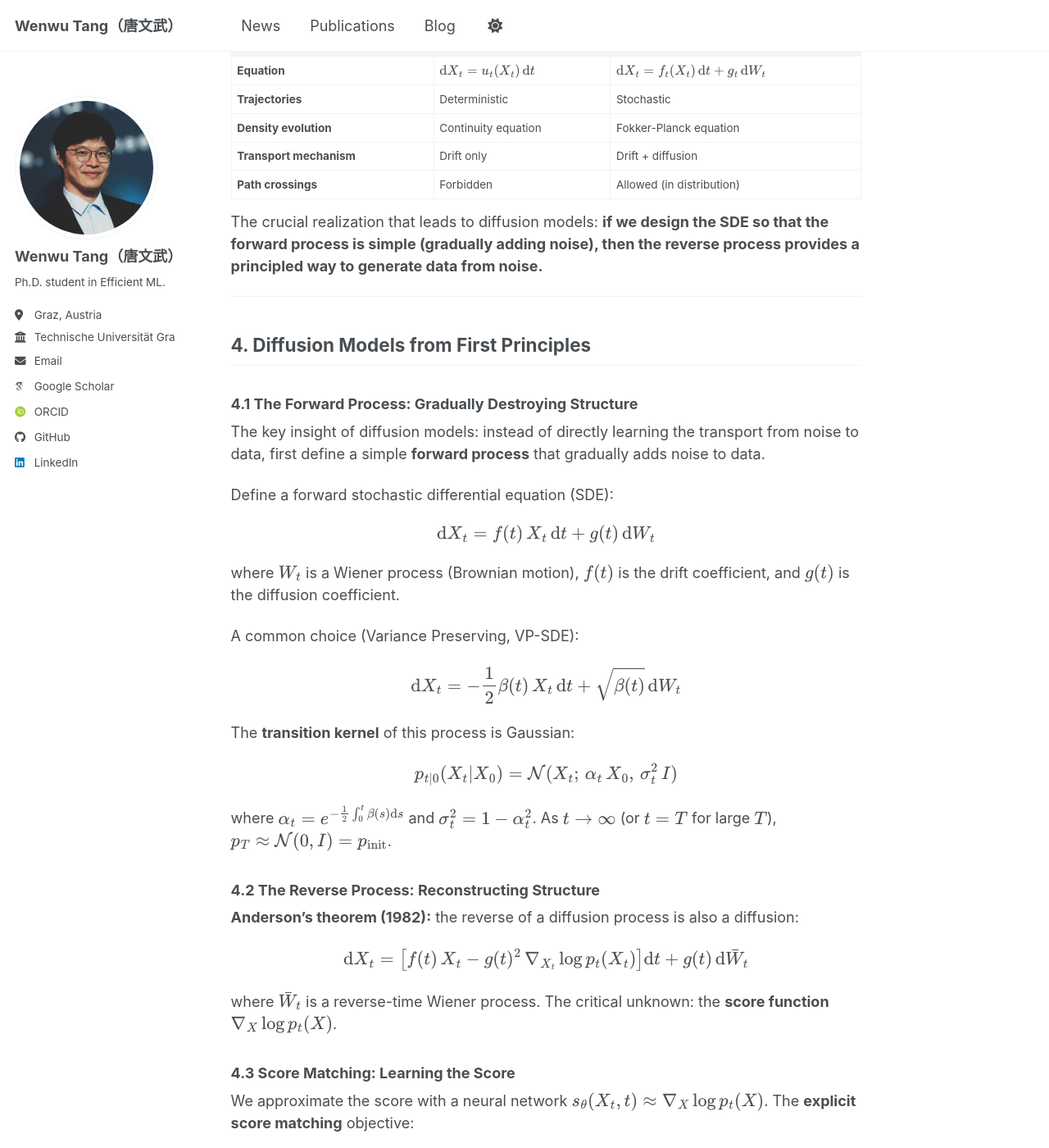
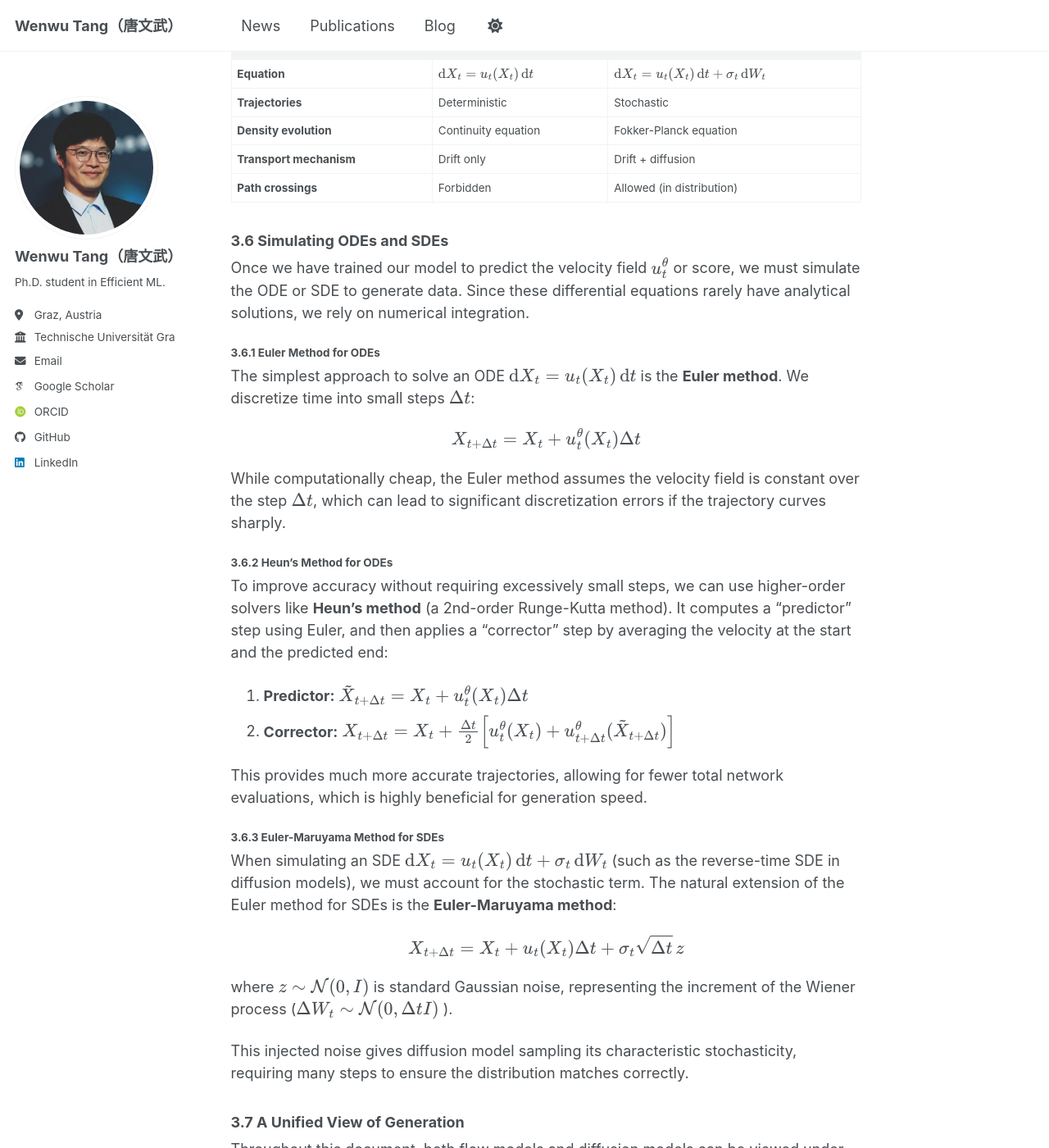
Before and after one commit to TWWinde/TWWinde.github.io, a Jekyll site: the page built from _posts/2012-08-14-blog-post-1.md, in a window 1280 px wide and 1400 px high, scrolled down 3315 px. Shown: the whole window at 82% size. Built offline with Jekyll 4.4.1, drawn with Linux system fonts in a browser that asks for light colours; some web fonts are replaced; a script bundle is joined from its source files by our own code; library files that are not in the unit come from our copies; some of the changed text lies outside the part shown.

Commit message:
swap unified view and simulation sections, update headings based on user request

```diff
--- a/_posts/2012-08-14-blog-post-1.md
+++ b/_posts/2012-08-14-blog-post-1.md
@@ -43,7 +43,7 @@
 
 ### 2.2 The Continuity Equation
 
-How does the density $$p_t$$ evolve? By conservation of probability mass, the density satisfies the **continuity equation**:
+How does the density $$p_t$$ evolve? By conservation of probability mass(flow in, flow out, mass remain the same), the density satisfies the **continuity equation**:
 
 $$
 \frac{\partial p_t(X)}{\partial t} + \nabla \cdot \left( p_t(X) \, u_t(X) \right) = 0
@@ -89,7 +89,7 @@
 An SDE generalizes the ODE by adding a noise term:
 
 $$
-\underbrace{\mathrm{d}X_t = f_t(X_t) \, \mathrm{d}t}_{\text{deterministic drift (ODE part)}} + \underbrace{g_t \, \mathrm{d}W_t}_{\text{stochastic diffusion}}
+\underbrace{\mathrm{d}X_t = u_t^\theta(X_t) \, \mathrm{d}t}_{\text{deterministic drift (ODE part)}} + \underbrace{g_t \, \mathrm{d}W_t}_{\text{stochastic diffusion}}
 $$
 
 If we parameterize the drift using a neural network representing the velocity field, we get an SDE like:
@@ -122,13 +122,71 @@
 
 | | **ODE** | **SDE** |
 |---|---|---|
-| **Equation** | $$\mathrm{d}X_t = u_t(X_t) \, \mathrm{d}t$$ | $$\mathrm{d}X_t = f_t(X_t) \, \mathrm{d}t + g_t \, \mathrm{d}W_t$$ |
+| **Equation** | $$\mathrm{d}X_t = u_t(X_t) \, \mathrm{d}t$$ | $$\mathrm{d}X_t = u_t(X_t) \, \mathrm{d}t + \sigma_t \, \mathrm{d}W_t$$ |
 | **Trajectories** | Deterministic | Stochastic |
 | **Density evolution** | Continuity equation | Fokker-Planck equation |
 | **Transport mechanism** | Drift only | Drift + diffusion |
 | **Path crossings** | Forbidden | Allowed (in distribution) |
 
-The crucial realization that leads to diffusion models: **if we design the SDE so that the forward process is simple (gradually adding noise), then the reverse process provides a principled way to generate data from noise.**
+### 3.6 Simulating ODEs and SDEs
+
+Once we have trained our model to predict the velocity field $$u_t^\theta$$ or score, we must simulate the ODE or SDE to generate data. Since these differential equations rarely have analytical solutions, we rely on numerical integration.
+
+#### 3.6.1 Euler Method for ODEs
+
+The simplest approach to solve an ODE $$\mathrm{d}X_t = u_t(X_t) \, \mathrm{d}t$$ is the **Euler method**. We discretize time into small steps $$\Delta t$$:
+
+$$
+X_{t + \Delta t} = X_t + u_t^\theta(X_t) \Delta t
+$$
+
+While computationally cheap, the Euler method assumes the velocity field is constant over the step $$\Delta t$$, which can lead to significant discretization errors if the trajectory curves sharply.
+
+#### 3.6.2 Heun's Method for ODEs
+
+To improve accuracy without requiring excessively small steps, we can use higher-order solvers like **Heun's method** (a 2nd-order Runge-Kutta method). It computes a "predictor" step using Euler, and then applies a "corrector" step by averaging the velocity at the start and the predicted end:
+
+1. **Predictor:** $$\tilde{X}_{t + \Delta t} = X_t + u_t^\theta(X_t) \Delta t$$
+2. **Corrector:** $$X_{t + \Delta t} = X_t + \frac{\Delta t}{2} \left[ u_t^\theta(X_t) + u_{t + \Delta t}^\theta(\tilde{X}_{t + \Delta t}) \right]$$
+
+This provides much more accurate trajectories, allowing for fewer total network evaluations, which is highly beneficial for generation speed.
+
+#### 3.6.3 Euler-Maruyama Method for SDEs
+
+When simulating an SDE $$\mathrm{d}X_t = u_t(X_t) \, \mathrm{d}t + \sigma_t \, \mathrm{d}W_t$$ (such as the reverse-time SDE in diffusion models), we must account for the stochastic term. The natural extension of the Euler method for SDEs is the **Euler-Maruyama method**:
+
+$$
+X_{t + \Delta t} = X_t + u_t(X_t) \Delta t + \sigma_t \sqrt{\Delta t} \, z
+$$
+
+where $$z \sim \mathcal{N}(0, I)$$ is standard Gaussian noise, representing the increment of the Wiener process ($$\Delta W_t \sim \mathcal{N}(0, \Delta t I)$$ ).
+
+This injected noise gives diffusion model sampling its characteristic stochasticity, requiring many steps to ensure the distribution matches correctly.
+
+### 3.7 A Unified View of Generation
+
+Throughout this document, both flow models and diffusion models can be viewed under this unified lens. They consist of a neural network $u_t^\theta$ with parameters $\theta$ that parameterize a drift vector field, and a fixed diffusion coefficient $\sigma_t$:
+
+- **Neural network:** $u^\theta: \mathbb{R}^d \times [0,1] \to \mathbb{R}^d, \quad (X,t) \mapsto u_t^\theta(X)$
+- **Fixed noise schedule:** $\sigma_t: [0,1] \to [0,\infty), \quad t \mapsto \sigma_t$
+
+To obtain samples from our model (i.e., generate objects), the procedure is as follows:
+
+1. **Initialization:** $X_0 \sim p_{\text{init}}$ ▶ Initialize with a simple known distribution, e.g., standard Gaussian.
+2. **Simulation:** $\mathrm{d}X_t = u_t^\theta(X_t) \, \mathrm{d}t + \sigma_t \, \mathrm{d}W_t$ ▶ Simulate the dynamics forward in time from $t=0$ to $t=1$.
+3. **Goal:** $X_1 \sim p_{\text{data}}$ ▶ The goal is that the final state $X_1$ follows the complex data distribution.
+
+A generative model with **$\sigma_t = 0$ is a Flow Model** (solving an ODE), while a model with **$\sigma_t > 0$ is a Diffusion Model** (solving an SDE).
+
+**The Training Methodology:**
+The challenge is training the network $u_t^\theta$. The overarching mathematical roadmap is:
+1. First, mathematically define a forward process (SDE or ODE flow) that connects $p_{\text{data}}$ to $p_{\text{init}}$, and derive what the true "target" vector field $u_t^{\text{target}}(X)$ must be to reverse or construct the generative process.
+2. Formulate a training objective using Mean Squared Error (MSE) to match the neural network to this target:
+   $$ \mathcal{L}(\theta) = \mathbb{E}_{t, X} \left[ \left\| u_t^\theta(X) - u_t^{\text{target}}(X) \right\|^2 \right] $$
+3. Because evaluating $u_t^{\text{target}}(X)$ exactly requires marginalizing over the entire dataset, it is generally intractable.
+4. Construct a tractable proxy (a computable training target) using techniques like Denoising Score Matching or Conditional Flow Matching to make the loss optimizable.
+
+The remainder of this post explores how Diffusion Models and Flow Matching construct their respective computable targets.
 
 ---
 
@@ -141,10 +199,10 @@
 Define a forward stochastic differential equation (SDE):
 
 $$
-\mathrm{d}X_t = f(t) \, X_t \, \mathrm{d}t + g(t) \, \mathrm{d}W_t
+\mathrm{d}X_t = u_t(X_t) \, \mathrm{d}t + \sigma_t \, \mathrm{d}W_t
 $$
 
-where $$W_t$$ is a Wiener process (Brownian motion), $$f(t)$$ is the drift coefficient, and $$g(t)$$ is the diffusion coefficient.
+where $$W_t$$ is a Wiener process (Brownian motion), $$u_t(X_t)$$ is the drift coefficient, and $$\sigma_t$$ is the diffusion coefficient.
 
 A common choice (Variance Preserving, VP-SDE):
 
@@ -165,7 +223,7 @@
 **Anderson's theorem (1982):** the reverse of a diffusion process is also a diffusion:
 
 $$
-\mathrm{d}X_t = \left[ f(t) \, X_t - g(t)^2 \, \nabla_{X_t} \log p_t(X_t) \right] \mathrm{d}t + g(t) \, \mathrm{d}\bar{W}_t
+\mathrm{d}X_t = \left[ u_t(X_t) - \sigma_t^2 \, \nabla_{X_t} \log p_t(X_t) \right] \mathrm{d}t + \sigma_t \, \mathrm{d}\bar{W}_t
 $$
 
 where $$\bar{W}_t$$ is a reverse-time Wiener process. The critical unknown: the **score function** $$\nabla_X \log p_t(X)$$.
@@ -213,13 +271,13 @@
 An important result from (Song et al., 2021): for any diffusion SDE, there exists a **deterministic ODE** that induces the same marginal densities $$p_t$$:
 
 $$
-\frac{\mathrm{d}X_t}{\mathrm{d}t} = f(t) X_t - \frac{1}{2} g(t)^2 \nabla_X \log p_t(X_t)
+\frac{\mathrm{d}X_t}{\mathrm{d}t} = u_t(X_t) - \frac{1}{2} \sigma_t^2 \nabla_X \log p_t(X_t)
 $$
 
 This connects diffusion models to **Continuous Normalizing Flows** — the probability flow ODE defines a CNF with velocity field:
 
 $$
-u_t(X) = f(t) X - \frac{1}{2} g(t)^2 \nabla_X \log p_t(X)
+u_t(X) = u_t(X) - \frac{1}{2} \sigma_t^2 \nabla_X \log p_t(X)
 $$
 
 ---
@@ -305,7 +363,7 @@
 The probability flow ODE of a diffusion model defines a velocity field:
 
 $$
-u_t^{\text{diff}}(X) = f(t)X - \frac{1}{2}g(t)^2 \nabla_X \log p_t(X)
+u_t^{\text{diff}}(X) = u_t(X) - \frac{1}{2}\sigma_t^2 \nabla_X \log p_t(X)
 $$
 
 The corresponding **conditional** velocity field (conditioned on $$X_0$$ in the diffusion convention where $$X_0$$ is data):
```
